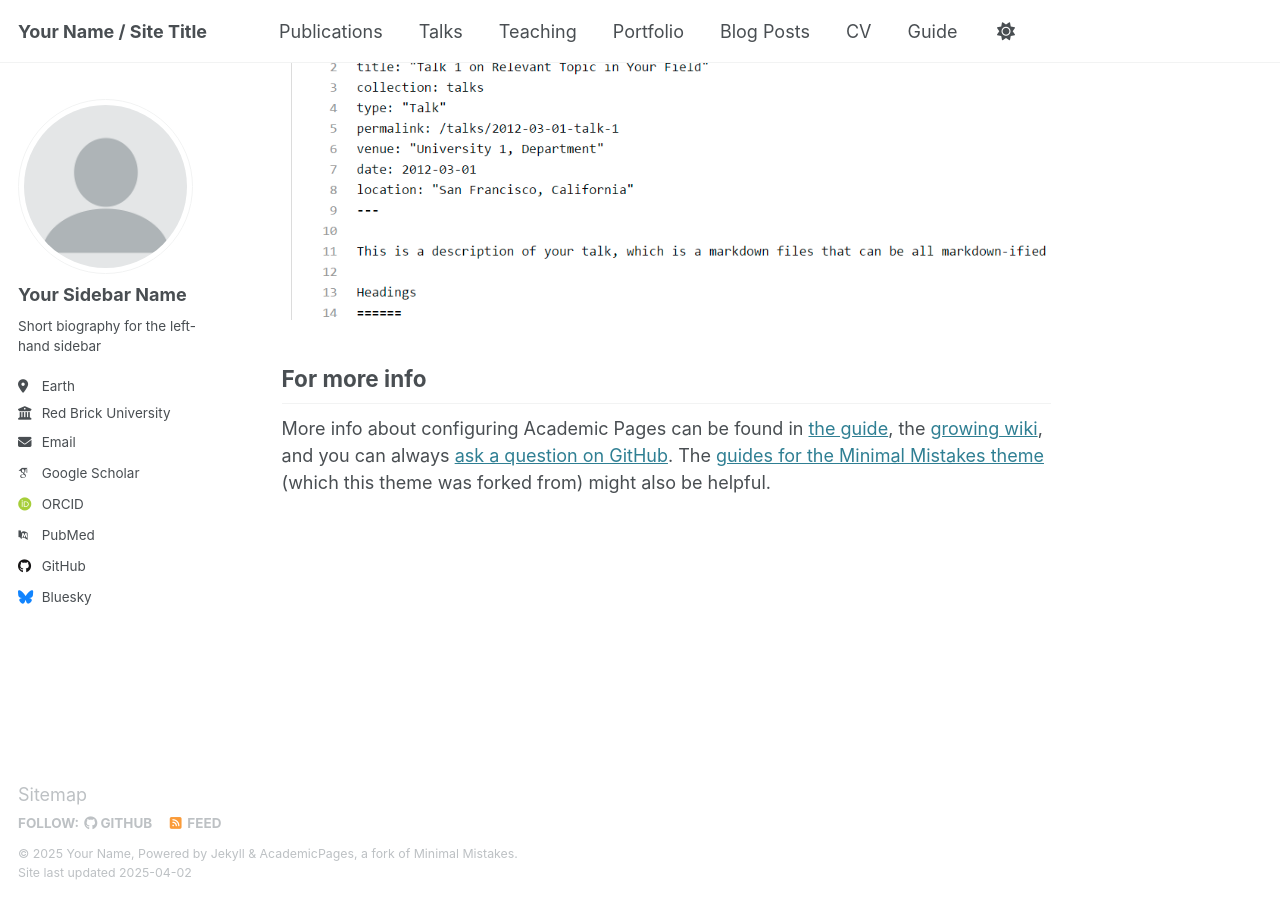
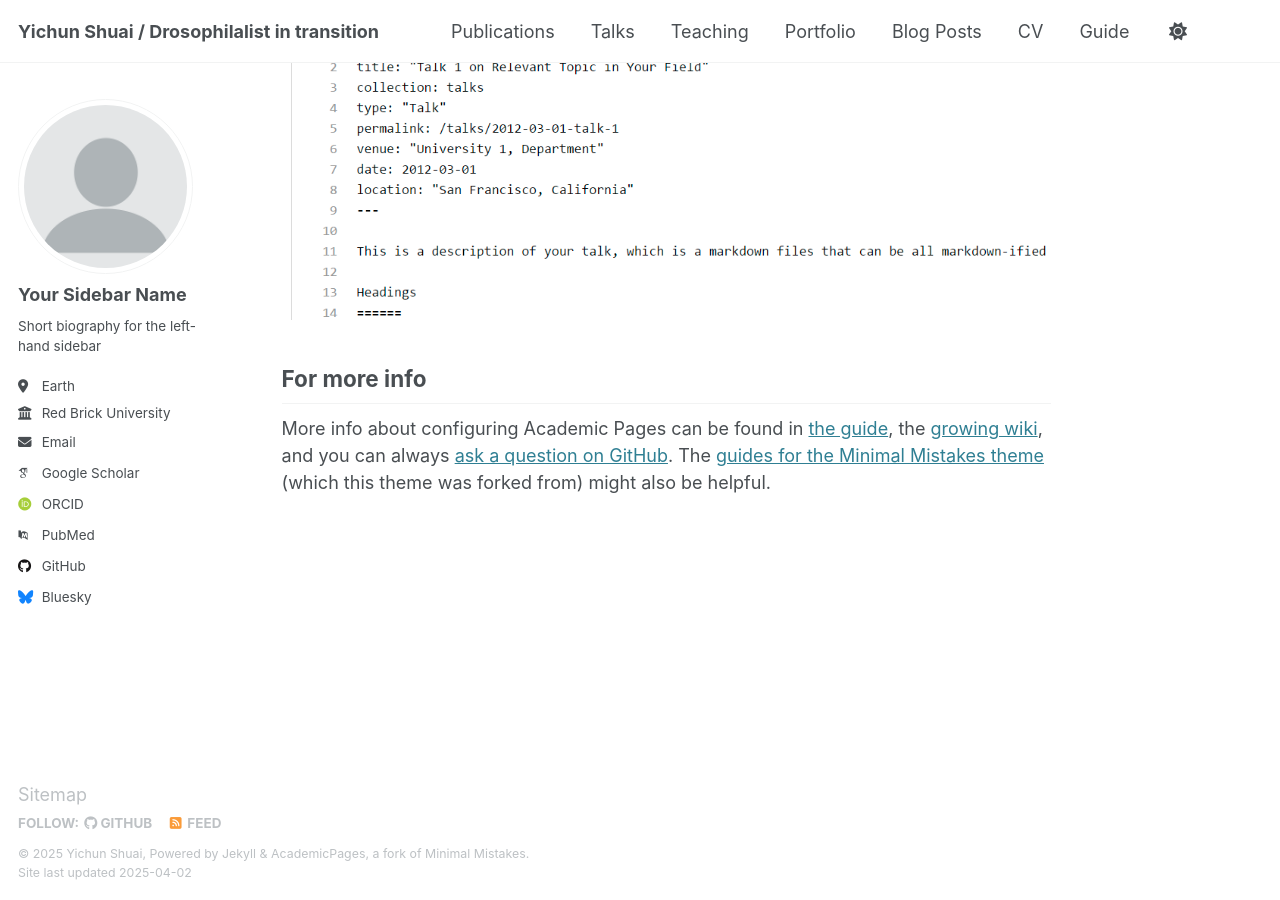
Before and after one commit to yshuai1984/yshuai1984.github.io, a Jekyll site: the page built from _pages/about.md, in a window 1280 px wide and 900 px high, scrolled down 2635 px. Built offline with Jekyll 4.4.1, drawn with Linux system fonts in a browser that asks for light colours; some web fonts are replaced.

Commit message:
Update _config.yml

```diff
--- a/_config.yml
+++ b/_config.yml
@@ -9,10 +9,10 @@
 # Basic Site Settings
 locale                   : "en-US"
 site_theme               : "default"
-title                    : "Your Name / Site Title"
+title                    : "Yichun Shuai / Drosophilalist in transition"
 title_separator          : "-"
-name                     : &name "Your Name"
-description              : &description "personal description"
+name                     : &name "Yichun Shuai"
+description              : &description "Drosophilalist in transition"
 url                      : https://academicpages.github.io # the base hostname & protocol for your site e.g. "https://[your GitHub username].github.io"
 baseurl                  : "" # the subpath of your site, e.g. "/blog"
 repository               : "academicpages/academicpages.github.io"
```
